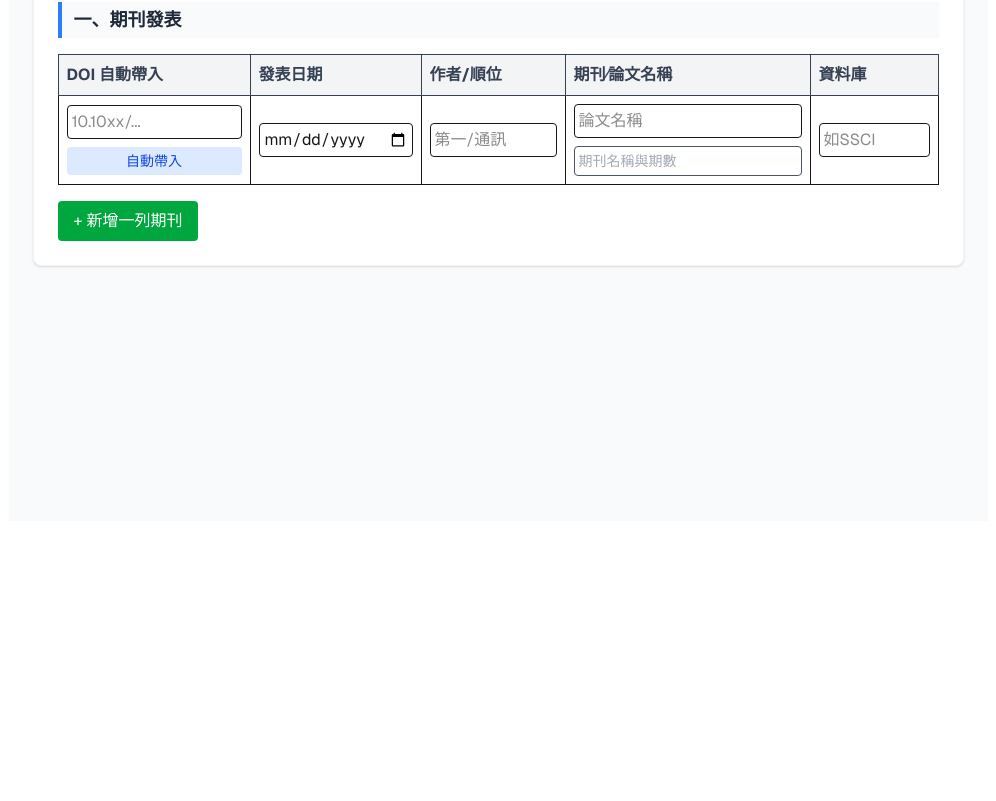
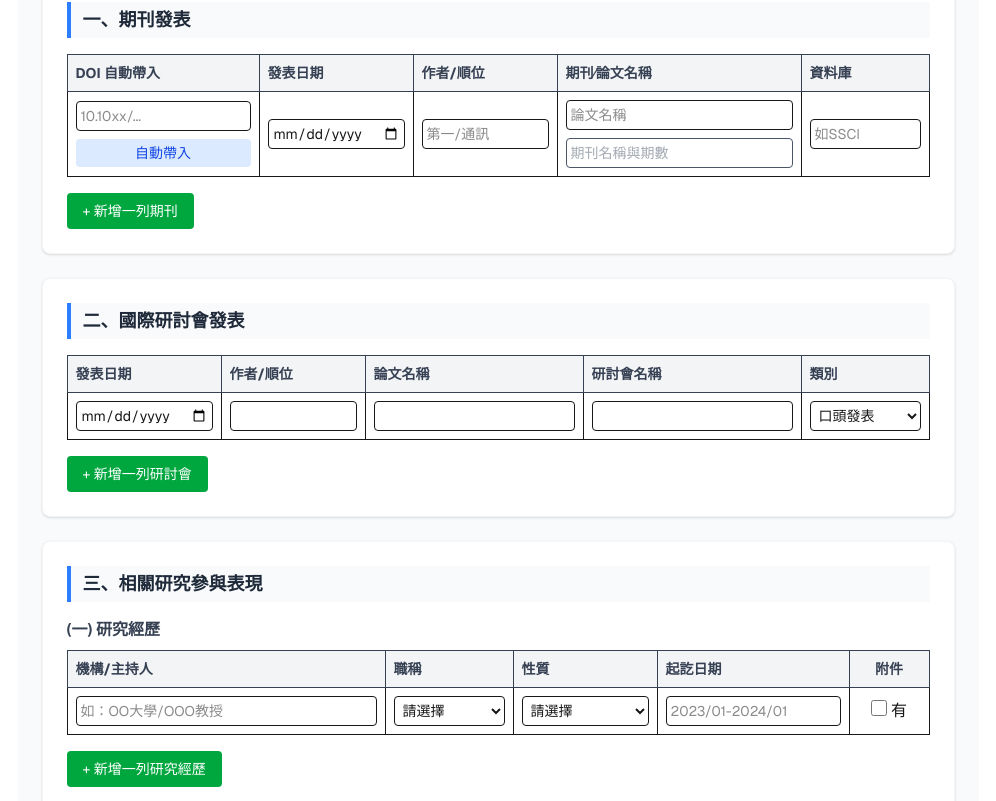
Before and after one commit to coe-nthu/ipedu_scholarship_system, a Next.js app: page / in a window 1280 px wide. Shown: the part 279-1080 px from the top of the page, without its empty margins (142-1138 px from the left). Before the commit the page ends 800 px from the top, so only its background shows below. Built offline with nearby package versions, Linux system fonts and the light colour scheme.

Commit message:
complete student form

```diff
--- a/app/page.tsx
+++ b/app/page.tsx
@@ -1,40 +1,64 @@
-"use client"; // 告訴 Next.js 這是一個需要在瀏覽器端執行的互動元件
+"use client";
 
 import { useState } from "react";
 
 export default function ScholarshipForm() {
-  // 1. 使用 React 的 useState 來管理動態陣列 (取代原本的 addRow JS)
+  // === 1. 狀態管理 (State Management) ===
+  // 期刊發表狀態
   const [journals, setJournals] = useState([
     { doi: "", date: "", author: "", title: "", journal: "", database: "" },
   ]);
 
-  // 新增一列期刊的函式
-  const addJournal = () => {
-    setJournals([...journals, { doi: "", date: "", author: "", title: "", journal: "", database: "" }]);
+  // 國際研討會狀態
+  const [conferences, setConferences] = useState([
+    { date: "", author: "", title: "", conference: "", type: "口頭發表" },
+  ]);
+
+  // 研究經歷狀態
+  const [experiences, setExperiences] = useState([
+    { institution: "", title: "", nature: "", duration: "", hasAttachment: false },
+  ]);
+
+  // 其他純文字輸入狀態
+  const [awards, setAwards] = useState("");
+  const [otherAchievements, setOtherAchievements] = useState("");
+
+  // === 2. 處理函式 (Handlers) ===
+  // 新增列的函式
+  const addJournal = () => setJournals([...journals, { doi: "", date: "", author: "", title: "", journal: "", database: "" }]);
+  const addConference = () => setConferences([...conferences, { date: "", author: "", title: "", conference: "", type: "口頭發表" }]);
+  const addExperience = () => setExperiences([...experiences, { institution: "", title: "", nature: "", duration: "", hasAttachment: false }]);
+
+  // 更新欄位的函式
+  const handleJournalChange = (index: number, field: string, value: string) => {
+    const newData = [...journals];
+    newData[index] = { ...newData[index], [field]: value };
+    setJournals(newData);
   };
 
-  // 更新特定欄位資料的函式
-  const handleJournalChange = (index: number, field: string, value: string) => {
-    const updatedJournals = [...journals];
-    updatedJournals[index] = { ...updatedJournals[index], [field]: value };
-    setJournals(updatedJournals);
+  const handleConfChange = (index: number, field: string, value: string) => {
+    const newData = [...conferences];
+    newData[index] = { ...newData[index], [field]: value };
+    setConferences(newData);
   };
 
-  // 2. 實作 DOI 自動帶入邏輯 (React 寫法)
+  const handleExpChange = (index: number, field: string, value: string | boolean) => {
+    const newData = [...experiences];
+    newData[index] = { ...newData[index], [field]: value };
+    setExperiences(newData);
+  };
+
+  // DOI 抓取 API (模擬)
   const fetchPaperData = async (index: number) => {
     const doiValue = journals[index].doi;
     if (!doiValue) {
       alert("請先輸入 DOI 碼");
       return;
     }
-
     try {
-      // 這裡預先串接我們規劃好的後端 API 路徑
       const response = await fetch(`/api/publications/fetch?doi=${encodeURIComponent(doiValue)}`);
       const result = await response.json();
-
       if (result.success) {
-        // 將抓到的資料寫入對應的 state 中，畫面就會自動更新！
         const updatedJournals = [...journals];
         updatedJournals[index].title = result.data.title;
         updatedJournals[index].journal = `${result.data.journalName} (${result.data.volumeIssue})`;
@@ -49,6 +73,7 @@ export default function ScholarshipForm() {
     }
   };
 
+  // === 3. 畫面渲染 (UI Rendering) ===
   return (
     <div className="max-w-5xl mx-auto p-6 bg-gray-50 min-h-screen font-sans">
       <h1 className="text-3xl font-bold text-center text-[#1a3a5f] mb-8">
@@ -70,16 +95,13 @@ export default function ScholarshipForm() {
           </div>
         </div>
 
-        {/* 期刊發表區塊 */}
+        {/* ＝＝＝ 一、期刊發表區塊 ＝＝＝ */}
         <div className="bg-white p-6 rounded-lg shadow-sm border border-gray-100">
-          <h2 className="text-lg font-bold text-gray-800 border-l-4 border-blue-500 pl-3 mb-4 bg-gray-50 py-1">
-            一、期刊發表
-          </h2>
-
+          <h2 className="text-lg font-bold text-gray-800 border-l-4 border-blue-500 pl-3 mb-4 bg-gray-50 py-1">一、期刊發表</h2>
           <div className="overflow-x-auto">
             <table className="w-full border-collapse mb-4 min-w-[800px]">
               <thead>
-                <tr className="bg-gray-100 text-gray-700">
+                <tr className="bg-gray-100 text-gray-700 text-sm">
                   <th className="border p-2 text-left w-48">DOI 自動帶入</th>
                   <th className="border p-2 text-left w-36">發表日期</th>
                   <th className="border p-2 text-left w-36">作者/順位</th>
@@ -88,58 +110,130 @@ export default function ScholarshipForm() {
                 </tr>
               </thead>
               <tbody>
-                {/* 3. 使用 map 動態渲染陣列內容 */}
                 {journals.map((journal, index) => (
                   <tr key={index}>
                     <td className="border p-2">
                       <div className="flex flex-col gap-2">
-                        <input
-                          type="text"
-                          placeholder="10.10xx/..."
-                          className="w-full p-1 border rounded"
-                          value={journal.doi}
-                          onChange={(e) => handleJournalChange(index, "doi", e.target.value)}
-                        />
-                        <button
-                          type="button"
-                          onClick={() => fetchPaperData(index)}
-                          className="bg-blue-100 text-blue-700 px-2 py-1 rounded text-sm hover:bg-blue-200 transition"
-                        >
-                          自動帶入
-                        </button>
+                        <input type="text" placeholder="10.10xx/..." className="w-full p-1 border rounded text-sm" value={journal.doi} onChange={(e) => handleJournalChange(index, "doi", e.target.value)} />
+                        <button type="button" onClick={() => fetchPaperData(index)} className="bg-blue-100 text-blue-700 px-2 py-1 rounded text-sm hover:bg-blue-200 transition">自動帶入</button>
                       </div>
                     </td>
-                    <td className="border p-2">
-                      <input type="date" className="w-full p-1 border rounded" value={journal.date} onChange={(e) => handleJournalChange(index, "date", e.target.value)} />
-                    </td>
-                    <td className="border p-2">
-                      <input type="text" className="w-full p-1 border rounded" placeholder="第一/通訊" value={journal.author} onChange={(e) => handleJournalChange(index, "author", e.target.value)} />
-                    </td>
+                    <td className="border p-2"><input type="date" className="w-full p-1 border rounded text-sm" value={journal.date} onChange={(e) => handleJournalChange(index, "date", e.target.value)} /></td>
+                    <td className="border p-2"><input type="text" className="w-full p-1 border rounded text-sm" placeholder="第一/通訊" value={journal.author} onChange={(e) => handleJournalChange(index, "author", e.target.value)} /></td>
                     <td className="border p-2">
                       <div className="flex flex-col gap-2">
-                        <input type="text" className="w-full p-1 border rounded font-medium" placeholder="論文名稱" value={journal.title} onChange={(e) => handleJournalChange(index, "title", e.target.value)} />
+                        <input type="text" className="w-full p-1 border rounded font-medium text-sm" placeholder="論文名稱" value={journal.title} onChange={(e) => handleJournalChange(index, "title", e.target.value)} />
                         <input type="text" className="w-full p-1 border rounded text-sm text-gray-600" placeholder="期刊名稱與期數" value={journal.journal} onChange={(e) => handleJournalChange(index, "journal", e.target.value)} />
                       </div>
                     </td>
+                    <td className="border p-2"><input type="text" className="w-full p-1 border rounded text-sm" placeholder="如SSCI" value={journal.database} onChange={(e) => handleJournalChange(index, "database", e.target.value)} /></td>
+                  </tr>
+                ))}
+              </tbody>
+            </table>
+          </div>
+          <button type="button" onClick={addJournal} className="bg-green-600 text-white px-4 py-2 rounded text-sm hover:bg-green-700 transition">+ 新增一列期刊</button>
+        </div>
+
+        {/* ＝＝＝ 二、國際研討會發表 ＝＝＝ */}
+        <div className="bg-white p-6 rounded-lg shadow-sm border border-gray-100">
+          <h2 className="text-lg font-bold text-gray-800 border-l-4 border-blue-500 pl-3 mb-4 bg-gray-50 py-1">二、國際研討會發表</h2>
+          <div className="overflow-x-auto">
+            <table className="w-full border-collapse mb-4 min-w-[800px]">
+              <thead>
+                <tr className="bg-gray-100 text-gray-700 text-sm">
+                  <th className="border p-2 text-left w-36">發表日期</th>
+                  <th className="border p-2 text-left w-36">作者/順位</th>
+                  <th className="border p-2 text-left">論文名稱</th>
+                  <th className="border p-2 text-left">研討會名稱</th>
+                  <th className="border p-2 text-left w-32">類別</th>
+                </tr>
+              </thead>
+              <tbody>
+                {conferences.map((conf, index) => (
+                  <tr key={index}>
+                    <td className="border p-2"><input type="date" className="w-full p-1 border rounded text-sm" value={conf.date} onChange={(e) => handleConfChange(index, "date", e.target.value)} /></td>
+                    <td className="border p-2"><input type="text" className="w-full p-1 border rounded text-sm" value={conf.author} onChange={(e) => handleConfChange(index, "author", e.target.value)} /></td>
+                    <td className="border p-2"><input type="text" className="w-full p-1 border rounded text-sm" value={conf.title} onChange={(e) => handleConfChange(index, "title", e.target.value)} /></td>
+                    <td className="border p-2"><input type="text" className="w-full p-1 border rounded text-sm" value={conf.conference} onChange={(e) => handleConfChange(index, "conference", e.target.value)} /></td>
                     <td className="border p-2">
-                      <input type="text" className="w-full p-1 border rounded" placeholder="如SSCI" value={journal.database} onChange={(e) => handleJournalChange(index, "database", e.target.value)} />
+                      <select className="w-full p-1 border rounded text-sm bg-white" value={conf.type} onChange={(e) => handleConfChange(index, "type", e.target.value)}>
+                        <option>口頭發表</option>
+                        <option>壁報發表</option>
+                      </select>
                     </td>
                   </tr>
                 ))}
               </tbody>
             </table>
           </div>
+          <button type="button" onClick={addConference} className="bg-green-600 text-white px-4 py-2 rounded text-sm hover:bg-green-700 transition">+ 新增一列研討會</button>
+        </div>
 
-          <button
-            type="button"
-            onClick={addJournal}
-            className="bg-green-600 text-white px-4 py-2 rounded hover:bg-green-700 transition"
-          >
-            + 新增一列期刊
+        {/* ＝＝＝ 三、相關研究參與表現 ＝＝＝ */}
+        <div className="bg-white p-6 rounded-lg shadow-sm border border-gray-100">
+          <h2 className="text-lg font-bold text-gray-800 border-l-4 border-blue-500 pl-3 mb-4 bg-gray-50 py-1">三、相關研究參與表現</h2>
+
+          <h3 className="text-md font-semibold text-gray-700 mb-2 mt-4">(一) 研究經歷</h3>
+          <div className="overflow-x-auto">
+            <table className="w-full border-collapse mb-4 min-w-[800px]">
+              <thead>
+                <tr className="bg-gray-100 text-gray-700 text-sm">
+                  <th className="border p-2 text-left">機構/主持人</th>
+                  <th className="border p-2 text-left w-32">職稱</th>
+                  <th className="border p-2 text-left w-36">性質</th>
+                  <th className="border p-2 text-left w-48">起訖日期</th>
+                  <th className="border p-2 text-center w-20">附件</th>
+                </tr>
+              </thead>
+              <tbody>
+                {experiences.map((exp, index) => (
+                  <tr key={index}>
+                    <td className="border p-2"><input type="text" className="w-full p-1 border rounded text-sm" placeholder="如：OO大學/OOO教授" value={exp.institution} onChange={(e) => handleExpChange(index, "institution", e.target.value)} /></td>
+                    <td className="border p-2">
+                      <select className="w-full p-1 border rounded text-sm bg-white" value={exp.title} onChange={(e) => handleExpChange(index, "title", e.target.value)}>
+                        <option value="">請選擇</option>
+                        <option>研究者本人</option>
+                        <option>研究助理</option>
+                        <option>工讀生</option>
+                        <option>其他</option>
+                      </select>
+                    </td>
+                    <td className="border p-2">
+                      <select className="w-full p-1 border rounded text-sm bg-white" value={exp.nature} onChange={(e) => handleExpChange(index, "nature", e.target.value)}>
+                        <option value="">請選擇</option>
+                        <option>教師研究案</option>
+                        <option>畢業專案</option>
+                        <option>其他</option>
+                      </select>
+                    </td>
+                    <td className="border p-2"><input type="text" className="w-full p-1 border rounded text-sm" placeholder="2023/01-2024/01" value={exp.duration} onChange={(e) => handleExpChange(index, "duration", e.target.value)} /></td>
+                    <td className="border p-2 text-center">
+                      <input type="checkbox" className="w-4 h-4 cursor-pointer" checked={exp.hasAttachment as boolean} onChange={(e) => handleExpChange(index, "hasAttachment", e.target.checked)} /> 有
+                    </td>
+                  </tr>
+                ))}
+              </tbody>
+            </table>
+          </div>
+          <button type="button" onClick={addExperience} className="bg-green-600 text-white px-4 py-2 rounded text-sm hover:bg-green-700 transition mb-6">+ 新增一列研究經歷</button>
+
+          <h3 className="text-md font-semibold text-gray-700 mb-2">(二) 研究獲獎/獎助</h3>
+          <textarea rows={3} className="w-full p-2 border border-gray-300 rounded focus:border-blue-500 focus:outline-none" placeholder="請填寫名稱、計畫編號、金額等" value={awards} onChange={(e) => setAwards(e.target.value)}></textarea>
+        </div>
+
+        {/* ＝＝＝ 五、其他表現 ＝＝＝ */}
+        <div className="bg-white p-6 rounded-lg shadow-sm border border-gray-100">
+          <h2 className="text-lg font-bold text-gray-800 border-l-4 border-blue-500 pl-3 mb-4 bg-gray-50 py-1">五、其他有助於審查之優秀事蹟說明</h2>
+          <textarea rows={4} className="w-full p-2 border border-gray-300 rounded focus:border-blue-500 focus:outline-none" placeholder="例如：專利發表、獲獎紀錄、語言能力證明 (JLPT, TOEFL等)" value={otherAchievements} onChange={(e) => setOtherAchievements(e.target.value)}></textarea>
+        </div>
+
+        {/* 列印與簽名區塊 */}
+        <div className="text-center mt-12 mb-8 print:hidden">
+          <button type="button" onClick={() => window.print()} className="bg-gray-800 text-white px-8 py-3 rounded-lg hover:bg-gray-700 transition text-lg shadow-md">
+            產生 PDF / 預覽列印
           </button>
         </div>
-
-        {/* 為了畫面簡潔，研討會與其他經歷區塊的邏輯與上方完全相同，你可以先試著跑起這個版本 */}
       </form>
     </div>
   );
```
